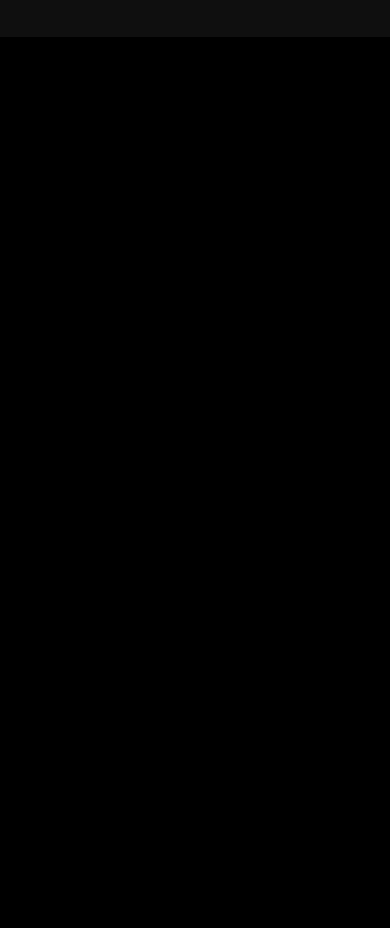
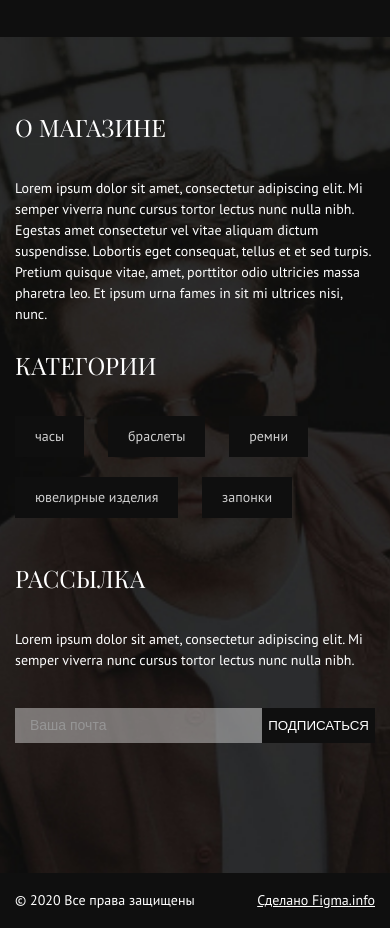
Before and after one commit to shock-dev/Porten, a website: page app/index.html in a window 390 px wide. Shown: the part 4081-5009 px from the top of the page. Before the commit the page ends 4118 px from the top, so only its background shows below. Drawn offline with Linux system fonts and the light colour scheme; files whose address does not match are found by name.

Commit message:
#A: footer

```diff
--- a/app/index.html
+++ b/app/index.html
@@ -223,55 +223,55 @@
 
   </main>
 
-<!--  <footer class="footer">-->
-<!--    <div class="footer__top">-->
-<!--      <div class="container">-->
-<!--        <div class="footer__top-inner">-->
-<!--          <div class="footer__col footer__about">-->
-<!--            <div class="footer__title">О магазине</div>-->
-<!--            <p class="footer__text">-->
-<!--              Lorem ipsum dolor sit amet, consectetur adipiscing elit. Mi semper viverra nunc cursus tortor lectus nunc nulla nibh. Egestas amet consectetur vel vitae aliquam dictum suspendisse. Lobortis eget consequat, tellus et et sed turpis. Pretium quisque vitae, amet, porttitor odio ultricies massa pharetra leo. Et ipsum urna fames in sit mi ultrices nisi, nunc.-->
-<!--            </p>-->
-<!--          </div>-->
+  <footer class="footer">
+    <div class="footer__top">
+      <div class="container">
+        <div class="footer__top-inner">
+          <div class="footer__col footer__about">
+            <div class="footer__title">О магазине</div>
+            <p class="footer__text">
+              Lorem ipsum dolor sit amet, consectetur adipiscing elit. Mi semper viverra nunc cursus tortor lectus nunc nulla nibh. Egestas amet consectetur vel vitae aliquam dictum suspendisse. Lobortis eget consequat, tellus et et sed turpis. Pretium quisque vitae, amet, porttitor odio ultricies massa pharetra leo. Et ipsum urna fames in sit mi ultrices nisi, nunc.
+            </p>
+          </div>
 
-<!--          <div class="footer__col footer__categories">-->
-<!--            <div class="footer__title">Категории</div>-->
-<!--            <div class="footer__categories__items">-->
-<!--              <a class="footer__categories__item" href="#">часы</a>-->
-<!--              <a class="footer__categories__item" href="#">браслеты</a>-->
-<!--              <a class="footer__categories__item" href="#">ремни</a>-->
-<!--              <a class="footer__categories__item" href="#">ювелирные изделия</a>-->
-<!--              <a class="footer__categories__item" href="#">запонки</a>-->
-<!--            </div>-->
-<!--          </div>-->
+          <div class="footer__col footer__categories">
+            <div class="footer__title">Категории</div>
+            <div class="footer__categories__items">
+              <a class="footer__categories__item" href="#">часы</a>
+              <a class="footer__categories__item" href="#">браслеты</a>
+              <a class="footer__categories__item" href="#">ремни</a>
+              <a class="footer__categories__item" href="#">ювелирные изделия</a>
+              <a class="footer__categories__item" href="#">запонки</a>
+            </div>
+          </div>
 
-<!--          <div class="footer__col footer__categories">-->
-<!--            <div class="footer__title">РАссылка</div>-->
-<!--            <p class="footer__text footer__text&#45;&#45;mailing">-->
-<!--              Lorem ipsum dolor sit amet, consectetur adipiscing elit. Mi semper viverra nunc cursus tortor lectus nunc nulla nibh.-->
-<!--            </p>-->
+          <div class="footer__col footer__categories">
+            <div class="footer__title">РАссылка</div>
+            <p class="footer__text footer__text--mailing">
+              Lorem ipsum dolor sit amet, consectetur adipiscing elit. Mi semper viverra nunc cursus tortor lectus nunc nulla nibh.
+            </p>
 
-<!--            <form class="footer__form">-->
-<!--              <input class="footer__field" type="text" placeholder="Ваша почта" aria-label="Введите почту">-->
-<!--              <button class="footer__btn">ПОДПИСАТЬСЯ</button>-->
-<!--            </form>-->
-<!--          </div>-->
-<!--        </div>-->
-<!--      </div>-->
-<!--    </div>-->
-<!--    <div class="footer__bottom">-->
-<!--      <div class="container">-->
-<!--        <div class="footer__bottom-inner">-->
-<!--          <div class="footer__copy">-->
-<!--            © 2020 Все права защищены-->
-<!--          </div>-->
-<!--          <div class="footer__author">-->
-<!--            Сделано Figma.info-->
-<!--          </div>-->
-<!--        </div>-->
-<!--      </div>-->
-<!--    </div>-->
-<!--  </footer>-->
+            <form class="footer__form">
+              <input class="footer__field" type="text" placeholder="Ваша почта" aria-label="Введите почту">
+              <button class="footer__btn">ПОДПИСАТЬСЯ</button>
+            </form>
+          </div>
+        </div>
+      </div>
+    </div>
+    <div class="footer__bottom">
+      <div class="container">
+        <div class="footer__bottom-inner">
+          <div class="footer__copy">
+            © 2020 Все права защищены
+          </div>
+          <div class="footer__author">
+            Сделано Figma.info
+          </div>
+        </div>
+      </div>
+    </div>
+  </footer>
 
 
   <script src="js/main.js"></script>
--- a/app/scss/_media.scss
+++ b/app/scss/_media.scss
@@ -38,6 +38,18 @@
   .brands__items {
     justify-content: space-around;
     flex-wrap: wrap;
+  }
+
+  .footer__top-inner {
+    flex-wrap: wrap;
+  }
+
+  .footer__col {
+    margin-bottom: 30px;
+  }
+
+  .footer__about {
+    max-width: 100%;
   }
 }
 
@@ -113,6 +125,12 @@
   }
 }
 
+@media (max-width: 732px) {
+  .footer__col {
+    max-width: 100%;
+  }
+}
+
 @media (max-width: 640px) {
   .header__top {
     display: none;
@@ -185,4 +203,8 @@
     padding-bottom: 15px;
     margin-bottom: 26px;
   }
+
+  .footer__btn {
+    padding: 10px 6px;
+  }
 }
--- a/app/scss/components/_footer.scss
+++ b/app/scss/components/_footer.scss
@@ -76,5 +76,6 @@
 
   &__author {
     text-decoration: underline;
+    padding-left: 20px;
   }
 }
```
Also changed, not shown: app/css/style.min.css.
